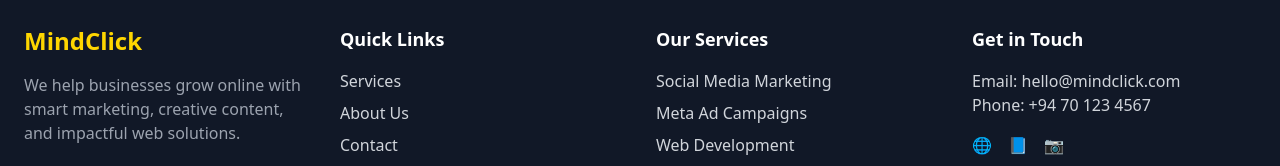
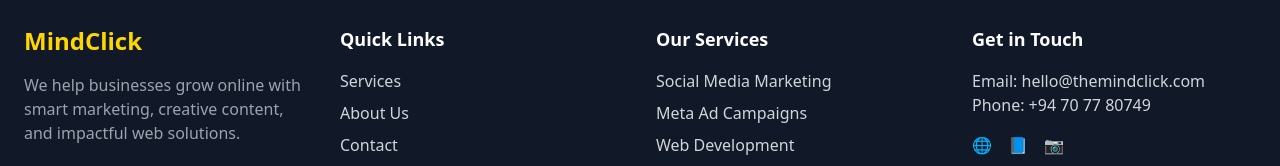
Before and after one commit to SumindaBandara/MindClickDigitalAgency, a React (Vite) app: page / in a window 1280 px wide. Shown: the part 2113-2279 px from the top of the page. Built offline with nearby package versions, Linux system fonts and the light colour scheme.

Commit message:
details eddited (footer)

```diff
--- a/src/Components/Footer.jsx
+++ b/src/Components/Footer.jsx
@@ -70,8 +70,8 @@ const Footer = () => {
         {/* Contact Info */}
         <div>
           <h3 className="text-lg font-semibold mb-4 text-white">Get in Touch</h3>
-          <p>Email: <a href="mailto:hello@mindclick.com" className="hover:text-yellow-400">hello@mindclick.com</a></p>
-          <p>Phone: <a href="tel:+94701234567" className="hover:text-yellow-400">+94 70 123 4567</a></p>
+          <p>Email: <a href="mailto:hello@mindclick.com" className="hover:text-yellow-400">hello@themindclick.com</a></p>
+          <p>Phone: <a href="tel:+94701234567" className="hover:text-yellow-400">+94 70 77 80749</a></p>
           <div className="flex space-x-4 mt-4">
             <a href="#" className="hover:text-yellow-400">🌐</a>
             <a href="#" className="hover:text-yellow-400">📘</a>
```
